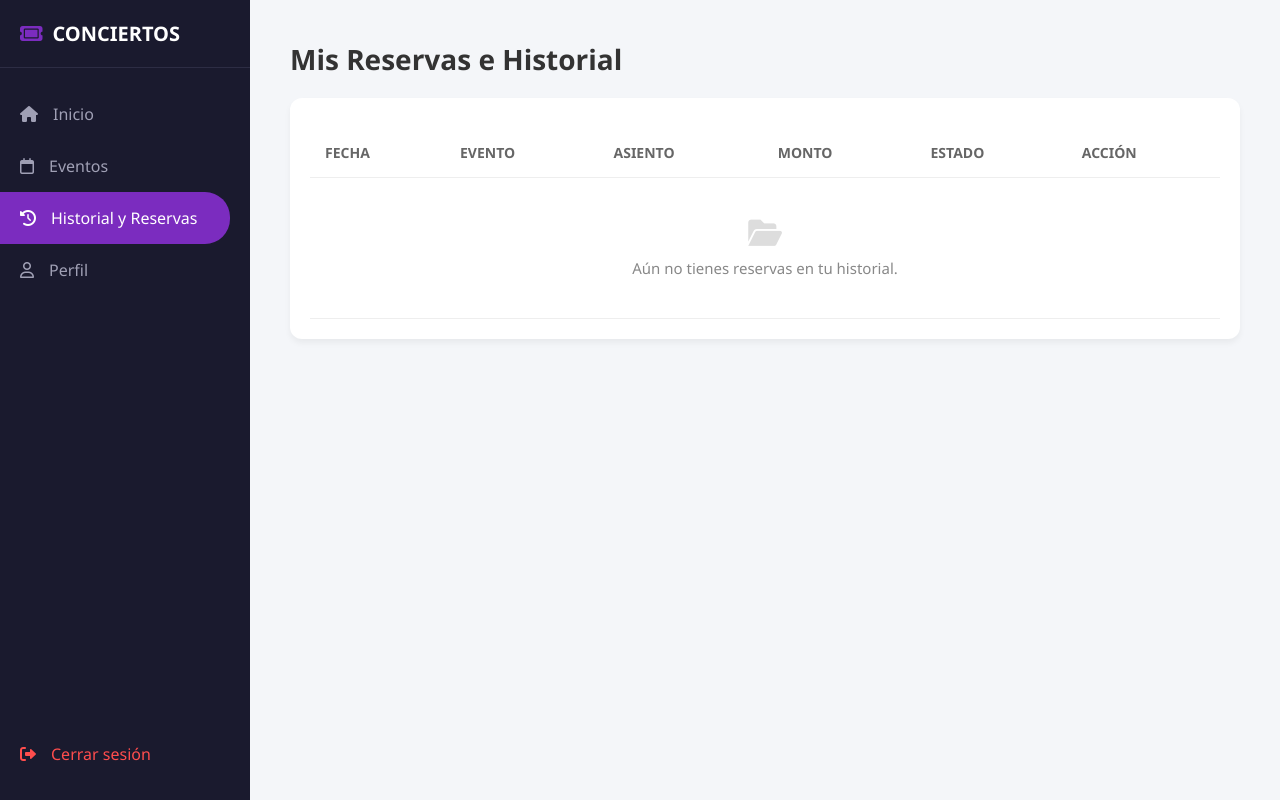
After one commit to fsoliss-lpx/Sistema-de-reserva-de-entradas, a Flask app: page /dashboard/historial in a window 1280 px wide. The commit adds this page. Run offline with Flask 3, Linux system fonts and the light colour scheme; the visitor is signed in with stand-in values (Sample User, id 1); data that the repository does not hold is empty.

Commit message:
Perfil historial y reservas

```diff
--- a/app/models/reserva_model.py
+++ b/app/models/reserva_model.py
@@ -77,3 +77,28 @@ class ReservaModel:
             print(f"Error en el Daemon de limpieza: {e}")
         finally:
             conexion.close()
+
+    @staticmethod
+    def obtener_historial_usuario(id_usuario):
+        """Obtiene todas las reservas y pagos de un usuario específico."""
+        conexion = get_db_connection()
+        try:
+            with conexion.cursor() as cursor:
+                sql = """
+                    SELECT r.id_reserva, r.fecha_reserva, r.estado as estado_reserva,
+                           a.numero_asiento, e.nombre_evento, e.fecha_hora, e.lugar,
+                           p.monto, p.estado as estado_pago
+                    FROM reservas r
+                    JOIN asientos a ON r.id_asiento = a.id_asiento
+                    JOIN eventos e ON a.id_evento = e.id_evento
+                    LEFT JOIN pagos p ON r.id_reserva = p.id_reserva
+                    WHERE r.id_usuario = %s
+                    ORDER BY r.fecha_reserva DESC
+                """
+                cursor.execute(sql, (id_usuario,))
+                return cursor.fetchall()
+        except Exception as e:
+            print(f"Error al obtener historial: {e}")
+            return []
+        finally:
+            conexion.close()
--- /dev/null
+++ b/app/templates/usuario/historial.html
@@ -0,0 +1,116 @@
+<!-- app/templates/usuario/historial.html -->
+<!DOCTYPE html>
+<html lang="es">
+<head>
+    <meta charset="UTF-8">
+    <meta name="viewport" content="width=device-width, initial-scale=1.0">
+    <title>Historial de Reservas - UNEMI Conciertos</title>
+    <link rel="stylesheet" href="https://cdnjs.cloudflare.com/ajax/libs/font-awesome/6.0.0/css/all.min.css">
+    <style>
+        * { margin: 0; padding: 0; box-sizing: border-box; font-family: 'Segoe UI', sans-serif; }
+        body { display: flex; background-color: #f4f6f9; min-height: 100vh; }
+
+        /* Menú Lateral */
+        .sidebar { width: 250px; background-color: #1a1a2e; color: white; display: flex; flex-direction: column; }
+        .sidebar-header { padding: 20px; font-size: 20px; font-weight: bold; color: #fff; display: flex; align-items: center; gap: 10px; border-bottom: 1px solid #2d2d44; }
+        .sidebar-header i { color: #7b2cbf; }
+        .nav-menu { list-style: none; padding: 20px 0; flex-grow: 1; }
+        .nav-item { padding: 15px 20px; cursor: pointer; display: flex; align-items: center; gap: 15px; color: #a0a0b5; text-decoration: none; transition: 0.3s; }
+        .nav-item:hover, .nav-item.active { background-color: #7b2cbf; color: white; border-radius: 0 25px 25px 0; margin-right: 20px; }
+
+        /* Contenido Principal */
+        .main-content { flex-grow: 1; padding: 40px; }
+        .header h1 { font-size: 28px; color: #333; margin-bottom: 20px; }
+
+        /* Tabla de Historial */
+        .table-container { background: white; border-radius: 12px; padding: 20px; box-shadow: 0 4px 6px rgba(0,0,0,0.05); overflow-x: auto; }
+        table { width: 100%; border-collapse: collapse; margin-top: 10px; }
+        th, td { padding: 15px; text-align: left; border-bottom: 1px solid #eee; }
+        th { color: #666; font-weight: bold; font-size: 14px; text-transform: uppercase; }
+        td { color: #333; font-size: 15px; }
+
+        /* Badges de Estado */
+        .badge { padding: 6px 12px; border-radius: 20px; font-size: 12px; font-weight: bold; }
+        .badge-success { background-color: #e8f5e9; color: #2e7d32; }
+        .badge-danger { background-color: #ffeaea; color: #d32f2f; }
+        .badge-warning { background-color: #fff3e0; color: #ef6c00; }
+
+        .btn-ticket { background-color: #7b2cbf; color: white; text-decoration: none; padding: 8px 15px; border-radius: 6px; font-size: 13px; font-weight: bold; transition: 0.3s; display: inline-block; }
+        .btn-ticket:hover { background-color: #5a189a; }
+    </style>
+</head>
+<body>
+
+    <!-- Menú Lateral -->
+    <nav class="sidebar">
+        <div class="sidebar-header">
+            <i class="fa-solid fa-ticket"></i> CONCIERTOS
+        </div>
+        <ul class="nav-menu">
+            <a href="/dashboard" class="nav-item"><i class="fa-solid fa-house"></i> Inicio</a>
+            <a href="/dashboard" class="nav-item"><i class="fa-regular fa-calendar"></i> Eventos</a>
+            <a href="/dashboard/historial" class="nav-item active"><i class="fa-solid fa-clock-rotate-left"></i> Historial y Reservas</a>
+            <a href="/dashboard/perfil" class="nav-item"><i class="fa-regular fa-user"></i> Perfil</a>
+        </ul>
+        <a href="{{ url_for('auth.logout') }}" class="nav-item" style="margin-bottom: 20px; color: #ff4d4d;">
+            <i class="fa-solid fa-right-from-bracket"></i> Cerrar sesión
+        </a>
+    </nav>
+
+    <!-- Contenido Principal -->
+    <main class="main-content">
+        <header class="header">
+            <h1>Mis Reservas e Historial</h1>
+        </header>
+
+        <div class="table-container">
+            <table>
+                <thead>
+                    <tr>
+                        <th>Fecha</th>
+                        <th>Evento</th>
+                        <th>Asiento</th>
+                        <th>Monto</th>
+                        <th>Estado</th>
+                        <th>Acción</th>
+                    </tr>
+                </thead>
+                <tbody>
+                    {% for item in historial %}
+                    <tr>
+                        <td>{{ item.fecha_reserva.strftime('%d-%m-%Y %H:%M') }}</td>
+                        <td><strong>{{ item.nombre_evento }}</strong></td>
+                        <td>{{ item.numero_asiento }}</td>
+                        <td>${{ "%.2f"|format(item.monto if item.monto else 0) }}</td>
+                        <td>
+                            {% if item.estado_reserva == 'CONFIRMADA' %}
+                                <span class="badge badge-success"><i class="fa-solid fa-check"></i> Confirmada</span>
+                            {% elif item.estado_reserva == 'CANCELADA' or item.estado_reserva == 'EXPIRADA' %}
+                                <span class="badge badge-danger"><i class="fa-solid fa-xmark"></i> {{ item.estado_reserva.capitalize() }}</span>
+                            {% else %}
+                                <span class="badge badge-warning"><i class="fa-solid fa-clock"></i> Pendiente</span>
+                            {% endif %}
+                        </td>
+                        <td>
+                            {% if item.estado_reserva == 'CONFIRMADA' %}
+                            <a href="/dashboard/comprobante/{{ item.id_reserva }}" class="btn-ticket"><i class="fa-solid fa-file-invoice"></i> Ver Ticket</a>
+                            {% else %}
+                            <span style="color: #aaa; font-size: 13px;">No disponible</span>
+                            {% endif %}
+                        </td>
+                    </tr>
+                    {% else %}
+                    <tr>
+                        <td colspan="6" style="text-align: center; padding: 40px; color: #888;">
+                            <i class="fa-solid fa-folder-open" style="font-size: 30px; margin-bottom: 10px; color: #ddd;"></i><br>
+                            Aún no tienes reservas en tu historial.
+                        </td>
+                    </tr>
+                    {% endfor %}
+                </tbody>
+            </table>
+        </div>
+    </main>
+
+</body>
+</html>
--- a/app/views/user_dashboard.py
+++ b/app/views/user_dashboard.py
@@ -1,7 +1,8 @@
-# app/views/user_dashboard.py
-from flask import Blueprint, render_template, session, redirect, url_for
+from flask import Blueprint, render_template, session, redirect, url_for, request, flash # <-- Agregamos request y flash
 from app.models.evento_model import EventoModel
 from app.models.asiento_model import AsientoModel
+from app.models.reserva_model import ReservaModel
+from app.models.usuario_model import UsuarioModel
 
 user_bp = Blueprint('user', __name__, url_prefix='/dashboard')
 
@@ -14,18 +15,57 @@ def inicio():
         return redirect('/admin')
 
     nombre_usuario = session.get('nombre', 'Usuario')
+    lista_eventos = EventoModel.obtener_eventos_activos()
+    return render_template('usuario/dashboard.html', nombre=nombre_usuario, eventos=lista_eventos)
 
-    # NUEVO: Obtenemos los eventos desde la base de datos
-    lista_eventos = EventoModel.obtener_eventos_activos()
-
-    # Pasamos la variable 'eventos' a la vista HTML
-    return render_template('usuario/dashboard.html', nombre=nombre_usuario, eventos=lista_eventos)
 @user_bp.route('/evento/<int:id_evento>/asientos')
 def mapa_asientos(id_evento):
-    # Protegemos la ruta
+    if 'usuario_id' not in session:
+        return redirect(url_for('auth.login'))
+    asientos = AsientoModel.obtener_asientos_por_evento(id_evento)
+    return render_template('usuario/mapa_asientos.html', asientos=asientos, id_evento=id_evento)
+
+@user_bp.route('/historial')
+def historial():
+    if 'usuario_id' not in session:
+        return redirect(url_for('auth.login'))
+    historial_compras = ReservaModel.obtener_historial_usuario(session['usuario_id'])
+    return render_template('usuario/historial.html', nombre=session['nombre'], historial=historial_compras)
+
+@user_bp.route('/comprobante/<int:id_reserva>')
+def comprobante(id_reserva):
+    if 'usuario_id' not in session:
+        return redirect(url_for('auth.login'))
+    compras = ReservaModel.obtener_historial_usuario(session['usuario_id'])
+    ticket = next((compra for compra in compras if compra['id_reserva'] == id_reserva), None)
+
+    if not ticket or ticket['estado_reserva'] != 'CONFIRMADA':
+        flash('El comprobante no existe o la reserva no está confirmada.', 'danger')
+        return redirect(url_for('user.historial'))
+    return render_template('usuario/comprobante.html', ticket=ticket, nombre=session['nombre'])
+
+@user_bp.route('/perfil/cambiar-password', methods=['POST'])
+def cambiar_password():
     if 'usuario_id' not in session:
         return redirect(url_for('auth.login'))
 
-    asientos = AsientoModel.obtener_asientos_por_evento(id_evento)
+    actual = request.form.get('actual')
+    nueva = request.form.get('nueva')
 
-    return render_template('usuario/mapa_asientos.html', asientos=asientos, id_evento=id_evento)
+    exito, mensaje = UsuarioModel.actualizar_contrasena(session['usuario_id'], actual, nueva)
+
+    if exito:
+        flash(mensaje, 'success')
+    else:
+        flash(mensaje, 'danger')
+
+    return redirect(url_for('user.perfil'))
+
+@user_bp.route('/perfil')
+def perfil():
+    if 'usuario_id' not in session:
+        return redirect(url_for('auth.login'))
+
+    # Consultamos los datos actuales del usuario para mostrarlos en el perfil
+    usuario = UsuarioModel.obtener_datos_usuario(session['usuario_id'])
+    return render_template('usuario/perfil.html', usuario=usuario)
```
Also changed, not shown: app/models/usuario_model.py (+35 -0 lines), app/templates/usuario/comprobante.html (added, +81 -0 lines), app/templates/usuario/dashboard.html (+5 -4 lines), app/templates/usuario/perfil.html (added, +59 -0 lines).
